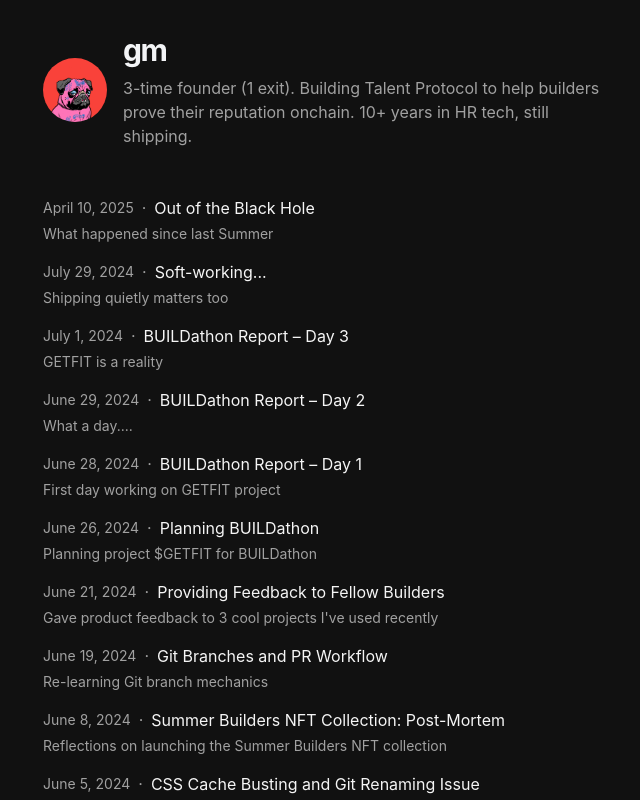
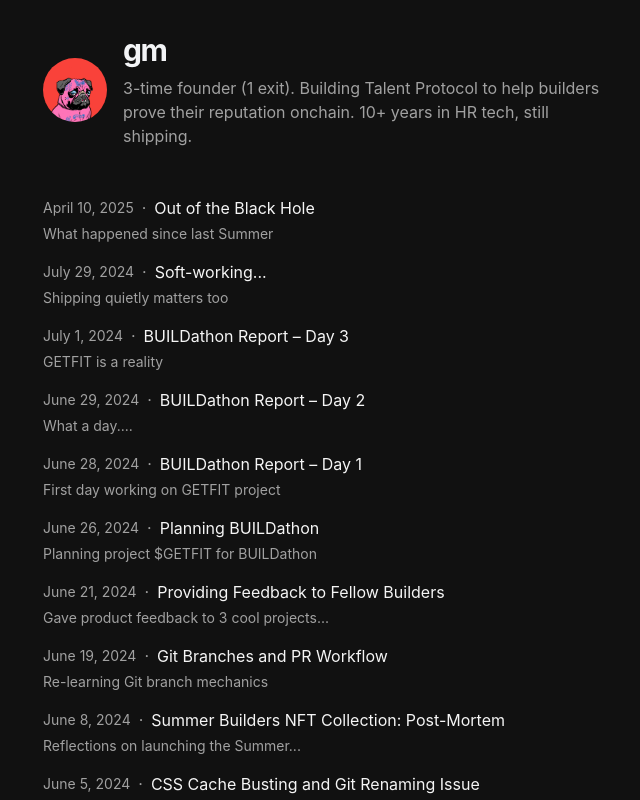
Before and after one commit to pcbo/pcbo-site, a Next.js app: page / in a window 1280 px wide. Shown: the top 800 px of the page, without its empty margins (309-949 px from the left). Built offline with nearby package versions, Linux system fonts and the light colour scheme; no server answers.

Commit message:
fix: improve summary truncation to not cut words in middle

```diff
--- a/app/components/posts.tsx
+++ b/app/components/posts.tsx
@@ -1,5 +1,15 @@
 import Link from "next/link";
 import { formatDate, getBlogPosts } from "app/blog/utils";
+
+function truncateSummary(summary: string, maxLength: number = 40): string {
+  if (summary.length <= maxLength) return summary;
+
+  // Find the last space before maxLength
+  const lastSpace = summary.lastIndexOf(" ", maxLength);
+
+  // If we found a space, cut there, otherwise show the complete word
+  return lastSpace > 0 ? summary.substring(0, lastSpace) + "..." : summary;
+}
 
 export function BlogPosts() {
   let allBlogs = getBlogPosts();
@@ -32,8 +42,8 @@ export function BlogPosts() {
                 </h2>
               </div>
               {post.metadata.summary && (
-                <p className="text-sm text-neutral-400 truncate">
-                  {post.metadata.summary}
+                <p className="text-sm text-neutral-400">
+                  {truncateSummary(post.metadata.summary)}
                 </p>
               )}
             </div>
```
